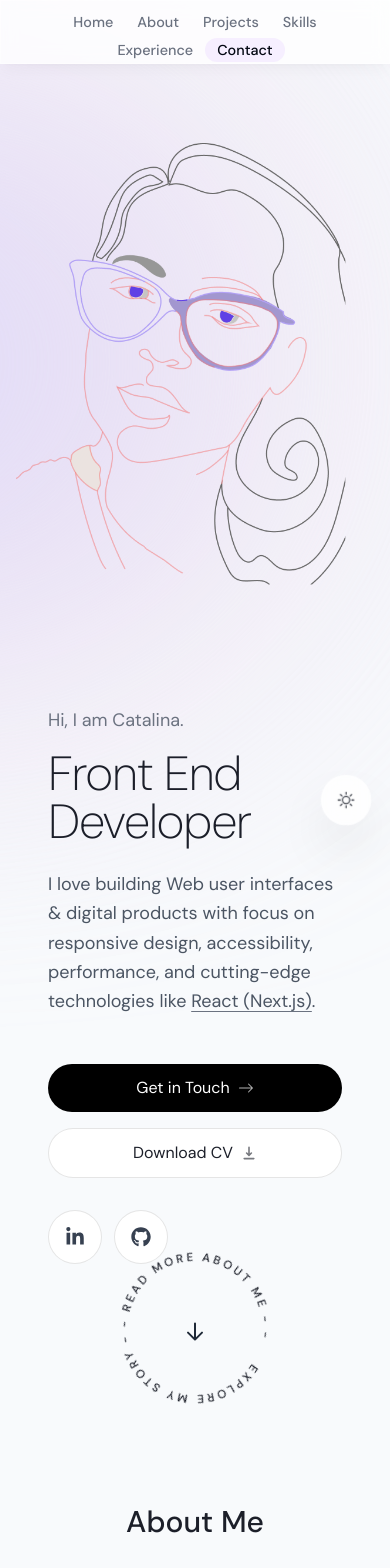
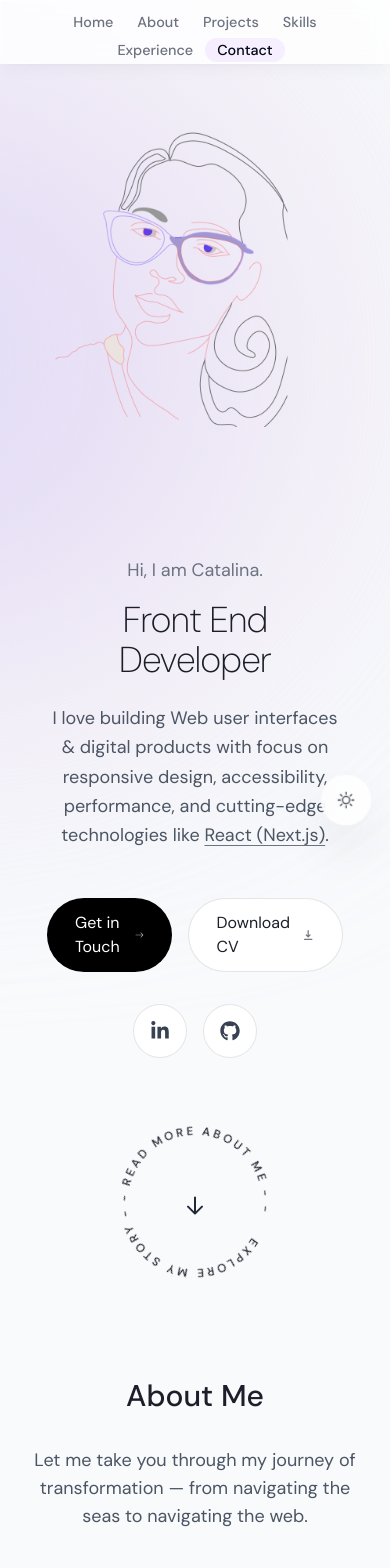
Before and after one commit to CatAvadani/my-portfolio-next.js, a Next.js app: page / in a window 390 px wide. Shown: the top 1568 px of the page. Built offline with nearby package versions, Linux system fonts and the light colour scheme.

Commit message:
Improved responsiveness and visual consistency

```diff
--- a/components/experience.tsx
+++ b/components/experience.tsx
@@ -55,14 +55,17 @@ function TimelineElement({ item, theme, position }: TimelineElementProps) {
     <div ref={ref}>
       <VerticalTimelineElement
         visible={inView}
-        className='vertical-timeline-element--work'
+        className='vertical-timeline-element--work '
         contentStyle={{
           background:
-            theme === 'light' ? '#f3f4f6' : 'rgba(255, 255, 255, 0.05)',
+            theme === 'light'
+              ? 'rgba(243,235,255,0.3)'
+              : 'rgba(255, 255, 255, 0.05)',
           boxShadow: 'none',
           border: '1px solid rgba(0, 0, 0, 0.05)',
           textAlign: 'left',
           padding: '1.3rem 2rem',
+          marginBottom: '2rem',
         }}
         contentArrowStyle={{
           borderRight:
@@ -80,7 +83,7 @@ function TimelineElement({ item, theme, position }: TimelineElementProps) {
       >
         <h3 className='font-semibold capitalize'>{item.title}</h3>
         <p className='font-normal !mt-0'>{item.location}</p>
-        <p className='!mt-1 !font-normal text-slate-700 dark:text-white/75'>
+        <p className='!mt-1 !font-normal text-slate-600 dark:text-white/75'>
           {item.description}
         </p>
       </VerticalTimelineElement>
--- a/components/intro.tsx
+++ b/components/intro.tsx
@@ -33,7 +33,7 @@ export default function Intro() {
           <div className='max-w-2xl'>
             {/* Small greeting text */}
             <motion.p
-              className='text-gray-500 dark:text-gray-400 mb-4 text-lg'
+              className='text-gray-500 text-center sm:text-start dark:text-gray-400 mb-4 text-lg'
               initial={{ opacity: 0, y: 20 }}
               animate={{ opacity: 1, y: 0 }}
               transition={{ duration: 0.6, delay: 0.2 }}
@@ -43,7 +43,7 @@ export default function Intro() {
 
             {/* Main heading */}
             <motion.h1
-              className='text-5xl sm:text-6xl font-extralight mb-6 tracking-tight'
+              className='text-4xl sm:text-6xl text-center sm:text-start font-extralight mb-6 tracking-tight'
               initial={{ opacity: 0, y: 20 }}
               animate={{ opacity: 1, y: 0 }}
               transition={{ duration: 0.6, delay: 0.3 }}
@@ -53,7 +53,7 @@ export default function Intro() {
 
             {/* Description */}
             <motion.p
-              className='text-lg text-gray-600 dark:text-gray-300 mb-12 leading-relaxed'
+              className='text-lg text-center sm:text-start text-gray-600 dark:text-gray-300 mb-12 leading-relaxed'
               initial={{ opacity: 0, y: 20 }}
               animate={{ opacity: 1, y: 0 }}
               transition={{ duration: 0.6, delay: 0.4 }}
@@ -75,10 +75,10 @@ export default function Intro() {
               transition={{ duration: 0.6, delay: 0.5 }}
             >
               {/* Primary buttons */}
-              <div className='flex flex-col sm:flex-row gap-4'>
+              <div className='flex sm:flex-row gap-4 justify-center'>
                 <Link
                   href='#contact'
-                  className='group bg-black text-white px-7 py-3 flex items-center justify-center gap-2 rounded-full outline-none focus:scale-110 hover:scale-110 hover:bg-gray-900 active:scale-105 transition cursor-pointer dark:bg-gray-800/70'
+                  className='group bg-black text-white px-7 py-3 flex items-center justify-center gap-2 rounded-full outline-none focus:scale-110 hover:scale-110 hover:bg-gray-900 active:scale-105 transition duration-300 cursor-pointer dark:bg-gray-800/70'
                   onClick={() => {
                     setActiveSection('Contact');
                     setTimeOfLastClick(Date.now());
@@ -89,7 +89,7 @@ export default function Intro() {
                 </Link>
 
                 <a
-                  className='group bg-white px-7 py-3 flex items-center justify-center gap-2 rounded-full outline-none focus:scale-110 hover:scale-110 active:scale-105 transition cursor-pointer border border-black/10 hover:border-black/30 dark:bg-white/10 dark:text-white/60'
+                  className='group bg-white px-7 py-3 flex items-center justify-center gap-2 rounded-full outline-none focus:scale-110 hover:scale-110 active:scale-105 transition duration-300 cursor-pointer border border-black/10 hover:border-black/30 dark:bg-white/10 dark:text-white/60'
                   href='https://acrobat.adobe.com/id/urn:aaid:sc:EU:4c26f7fe-7c18-4461-9073-2928243e39fd/?promoid=DRCFIIQN&mv=other&mv2=unav&locale=en-US&filetype=application%2Fpdf'
                   download
                 >
@@ -99,9 +99,9 @@ export default function Intro() {
               </div>
 
               {/* Social links */}
-              <div className='flex gap-3'>
+              <div className='flex gap-4 justify-center'>
                 <a
-                  className='bg-white/90 p-4 text-gray-700 flex items-center gap-2 rounded-full focus:scale-[1.15] hover:scale-[1.15] hover:text-gray-950 active:scale-105 transition cursor-pointer border border-black/10 hover:border-black/20 dark:bg-white/10 dark:text-white/60'
+                  className='bg-white/90 p-4 text-gray-700 flex items-center gap-2 rounded-full focus:scale-[1.15] hover:scale-[1.15] hover:text-gray-950 active:scale-105 transition duration-300 cursor-pointer border border-black/10 hover:border-black/20 dark:bg-white/10 dark:text-white/60'
                   href='https://www.linkedin.com/in/catalinaava09/'
                   target='_blank'
                 >
@@ -109,7 +109,7 @@ export default function Intro() {
                 </a>
 
                 <a
-                  className='bg-white/90 p-4 text-gray-700 flex items-center gap-2 text-[1.35rem] rounded-full focus:scale-[1.15] hover:scale-[1.15] hover:text-gray-950 active:scale-105 transition cursor-pointer border border-black/10 hover:border-black/20 dark:bg-white/10 dark:text-white/60'
+                  className='bg-white/90 p-4 text-gray-700 flex items-center gap-2 text-[1.35rem] rounded-full focus:scale-[1.15] hover:scale-[1.15] hover:text-gray-950 active:scale-105 transition duration-300 cursor-pointer border border-black/10 hover:border-black/20 dark:bg-white/10 dark:text-white/60'
                   href='https://github.com/CatAvadani'
                   target='_blank'
                 >
@@ -130,7 +130,7 @@ export default function Intro() {
             ease: [0.4, 0, 0.2, 1],
           }}
         >
-          <div className='relative w-[450px] h-[450px]'>
+          <div className='relative w-[300px] h-[300px] sm:w-[450px] sm:h-[450px]'>
             <Image
               src={require('../public/Catalina3.png')}
               alt='My Image'
--- a/components/projects.tsx
+++ b/components/projects.tsx
@@ -93,7 +93,7 @@ const Link = ({ heading, imgSrc, subheading, href }: LinkProps) => {
             staggerChildren: 0.075,
             delayChildren: 0.25,
           }}
-          className='relative z-10 block text-2xl font-bold text-slate-500 transition-colors duration-500 group-hover:text-slate-600 md:text-4xl'
+          className='relative z-10 block text-xl sm:text-2xl font-bold text-slate-500 transition-colors duration-500 group-hover:text-slate-600 md:text-4xl'
         >
           {heading.split('').map((l, i) => (
             <motion.span
@@ -109,7 +109,7 @@ const Link = ({ heading, imgSrc, subheading, href }: LinkProps) => {
             </motion.span>
           ))}
         </motion.span>
-        <span className='relative z-10 mt-2 block text-base text-slate-500 transition-colors duration-500 group-hover:text-slate-600 max-w-[50%]'>
+        <span className='relative z-10 mt-2 block text-sm sm:text-base text-slate-500 transition-colors duration-500 group-hover:text-slate-600 max-w-[70%] sm:max-w-[60%]'>
           {subheading}
         </span>
       </div>
--- a/components/section-divider.tsx
+++ b/components/section-divider.tsx
@@ -10,7 +10,7 @@ export default function CircularTextDivider() {
   };
 
   return (
-    <div className='flex flex-col items-center justify-center gap-8 pb-20 -mt-20'>
+    <div className='flex flex-col items-center justify-center gap-8 pb-20 sm:-mt-20'>
       <motion.button
         onClick={handleClick}
         className='relative w-48 h-48 group cursor-pointer'
--- a/components/skills.tsx
+++ b/components/skills.tsx
@@ -34,7 +34,7 @@ export default function Skills() {
       <ul className='flex flex-wrap justify-center gap-2 text-lg text-gray-800'>
         {skillsData.map((skill, index) => (
           <motion.li
-            className='bg-purple-50 rounded-full px-5 py-2 dark:bg-white/10 dark:text-white/80 border border-purple-200/50 dark:border-white/20'
+            className='bg-purple-50/60 rounded-full px-5 py-2 dark:bg-white/10 dark:text-white/80 border border-black/10 dark:border-white/20'
             key={index}
             variants={fadeInAnimationVariants}
             initial='initial'
```
